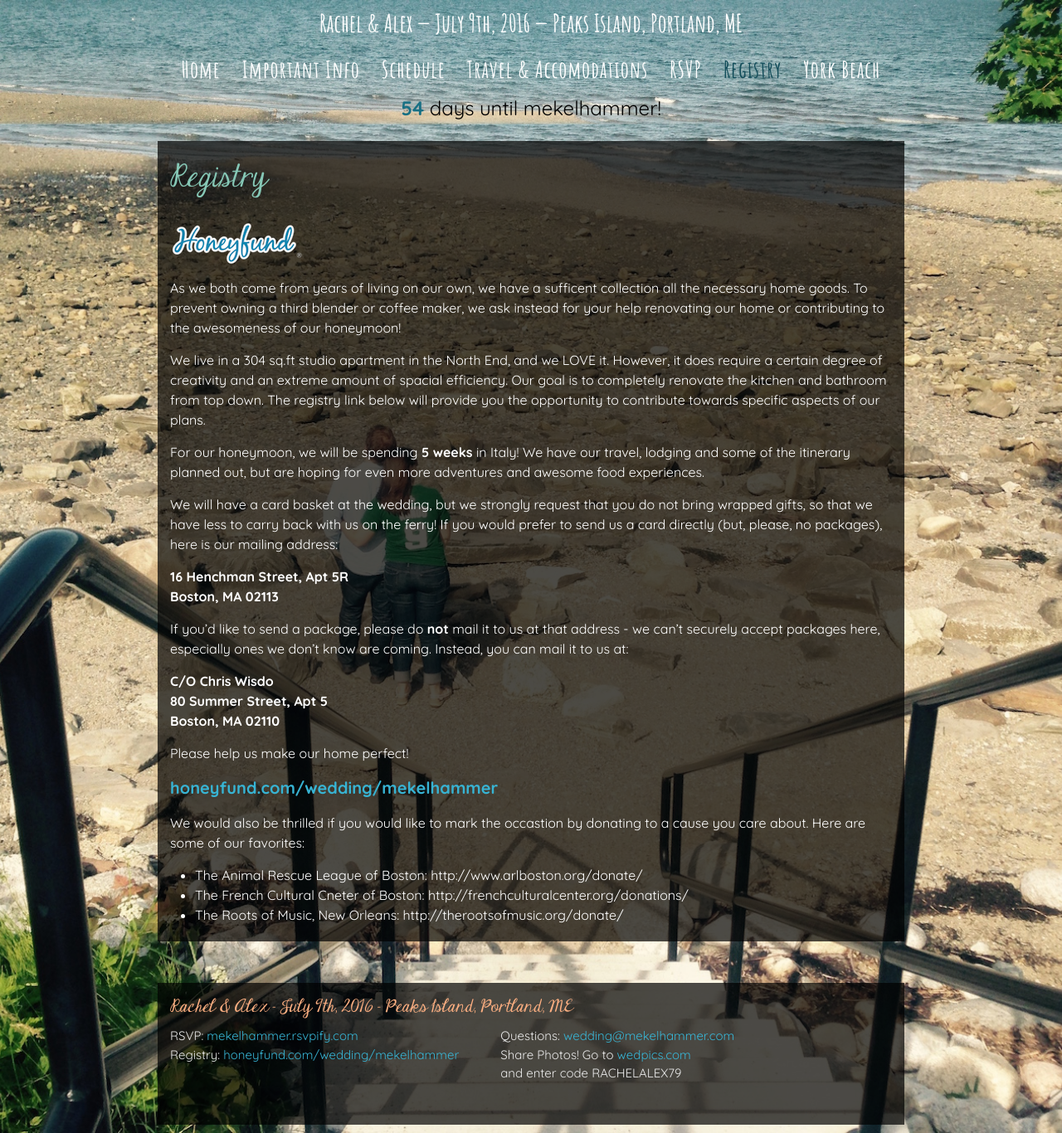
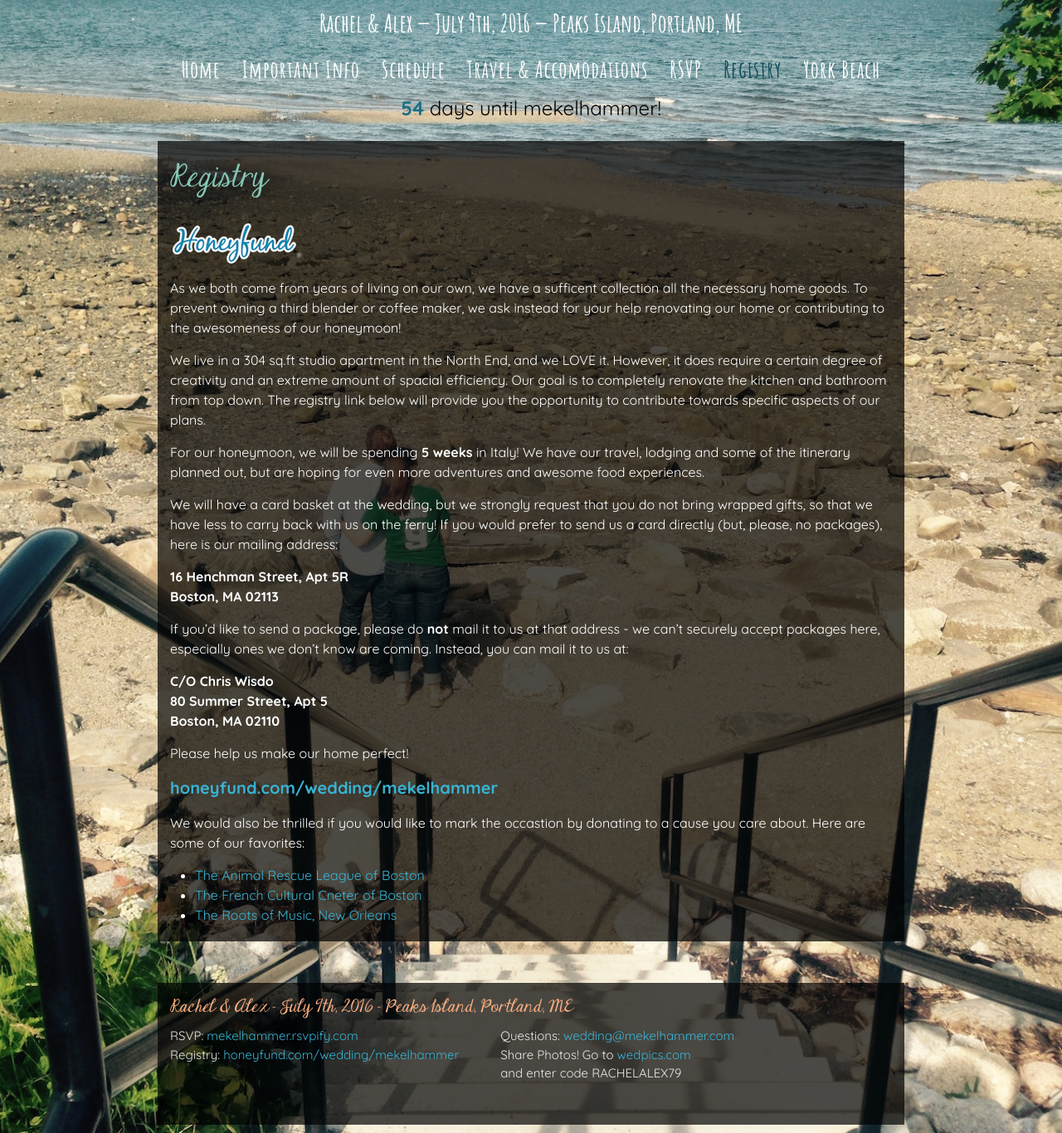
Before and after one commit to amekelburg/wedsite, a Jekyll site: the page built from 7-registry.md, in a window 1280 px wide and 1366 px high. Shown: the whole window at 83% size. Built offline with Jekyll 4.4.1, drawn with Linux system fonts in a browser that asks for light colours; some web fonts are replaced; comment, search, counter and statistics services are not loaded.

Commit message:
Update 7-registry.md

```diff
--- a/7-registry.md
+++ b/7-registry.md
@@ -29,6 +29,6 @@ Please help us make our home perfect!
 
 We would also be thrilled if you would like to mark the occastion by donating to a cause you care about. Here are some of our favorites:
 
-* The Animal Rescue League of Boston: http://www.arlboston.org/donate/
-* The French Cultural Cneter of Boston: http://frenchculturalcenter.org/donations/
-* The Roots of Music, New Orleans: http://therootsofmusic.org/donate/
+* [The Animal Rescue League of Boston](http://www.arlboston.org/donate/)
+* [The French Cultural Cneter of Boston](http://frenchculturalcenter.org/donations/)
+* [The Roots of Music, New Orleans](http://therootsofmusic.org/donate/)
```
